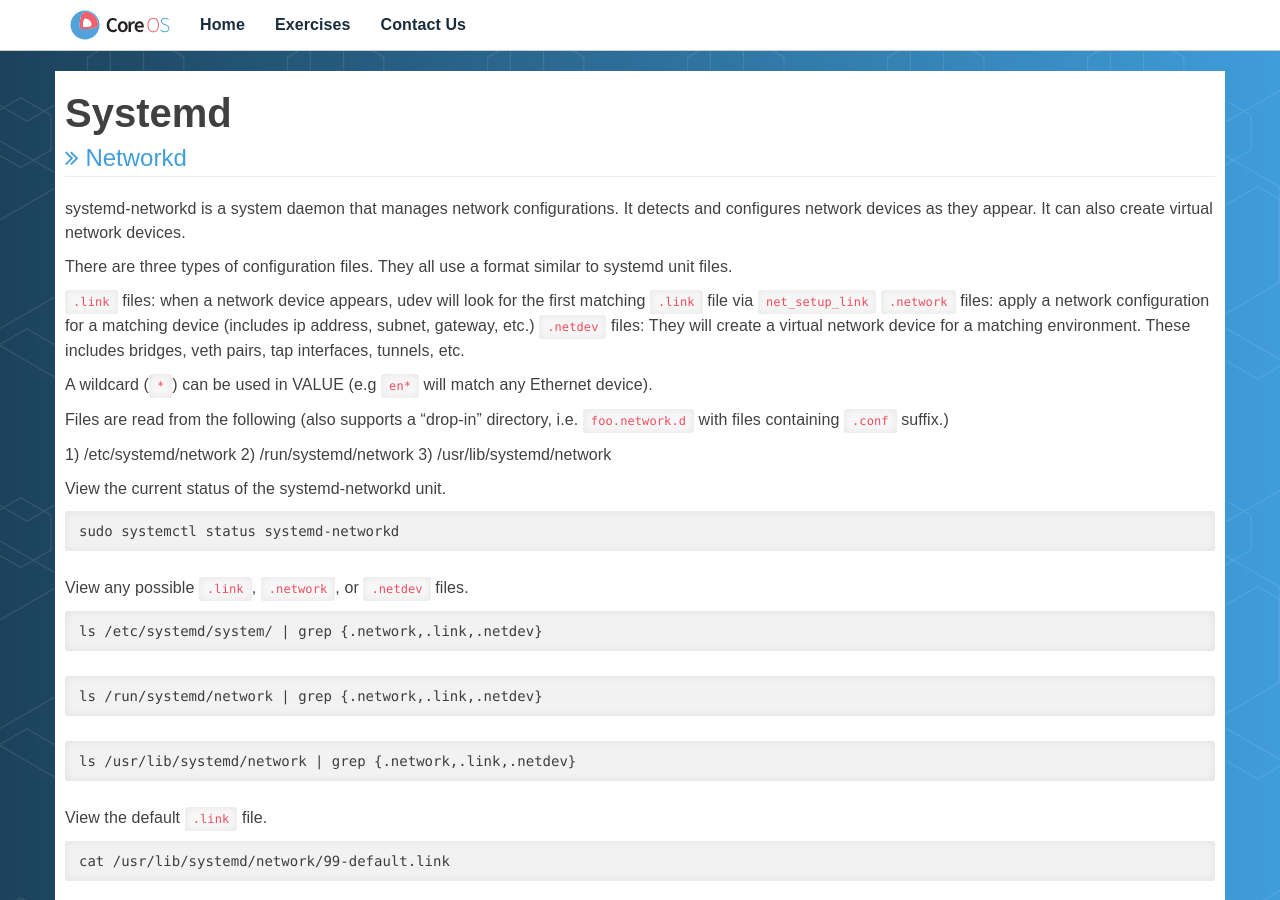
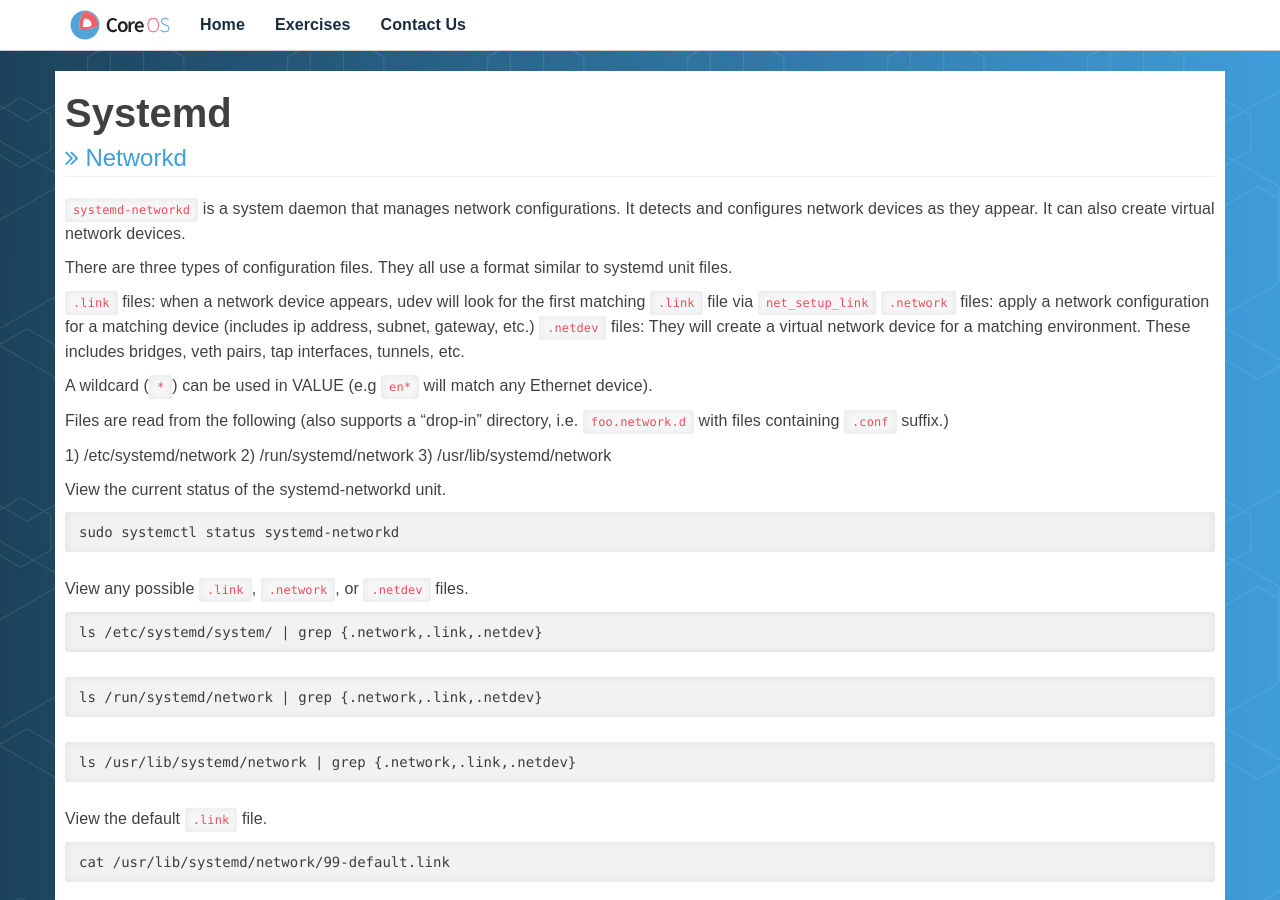
Before and after one commit to RedHatWorkshops/quay-workshop, a Jekyll site: the page built from content/labs/0005-systemd-networkd.md, in a window 1280 px wide and 900 px high. Built offline with Jekyll 4.4.1, drawn with Linux system fonts in a browser that asks for light colours.

```diff
--- a/content/labs/0005-systemd-networkd.md
+++ b/content/labs/0005-systemd-networkd.md
@@ -5,7 +5,7 @@ permalink: /lab/systemd/networkd/
 module: Systemd
 ---
 
-systemd-networkd is a system daemon that manages network configurations. It detects and configures network devices as they appear. It can also create virtual network devices.
+`systemd-networkd` is a system daemon that manages network configurations. It detects and configures network devices as they appear. It can also create virtual network devices.
 
 There are three types of configuration files. They all use a format similar to systemd unit files.
 
```
